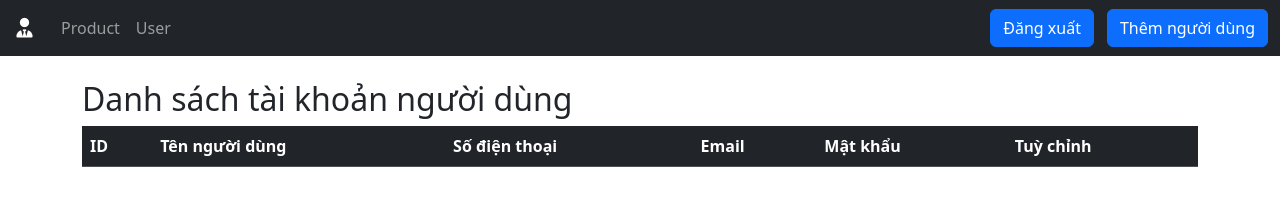
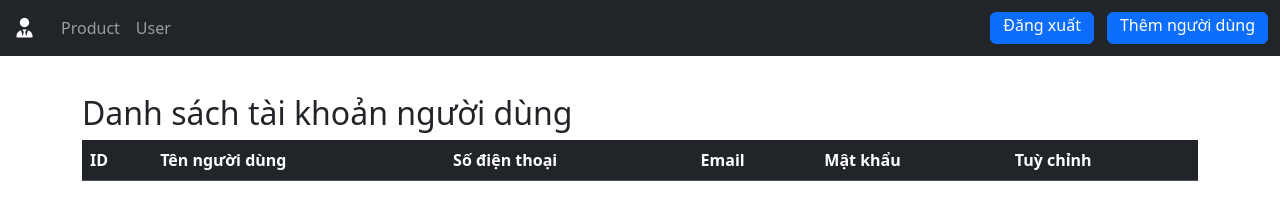
Before and after one commit to VIP-lacland/Casio-Shop, a website: page HTML/partials/admin/user.html in a window 1280 px wide. Drawn offline with nearby package versions, Linux system fonts and the light colour scheme; no server answers.

Commit message:
fixed nav

```diff
--- a/styles/admin/style_admin.css
+++ b/styles/admin/style_admin.css
@@ -1,11 +1,22 @@
-.btn {
-    margin-left: 5px;
+/* Cố định thanh navbar ở trên cùng */
+.navbar {
+  position: fixed !important; /* ép Bootstrap không override */
+  top: 0;
+  left: 0;
+  right: 0;
+  z-index: 1050; /* cao hơn modal backdrop */
 }
 
-/* .modal {
-    position: relative;
-    top: -100px;
-} */
+/* Đẩy toàn bộ nội dung xuống dưới nav */
+body {
+  padding-top: 70px; /* chiều cao nav (tùy nav cao thấp chỉnh lại) */
+}
+
+/* Sửa lại .btn (tránh padding-top lỗi) */
+.btn {
+  margin-left: 5px;
+  padding-top: 0; /* bỏ padding-top thừa */
+}
 
 .modal-body div {
     margin-bottom: 10px;
```
